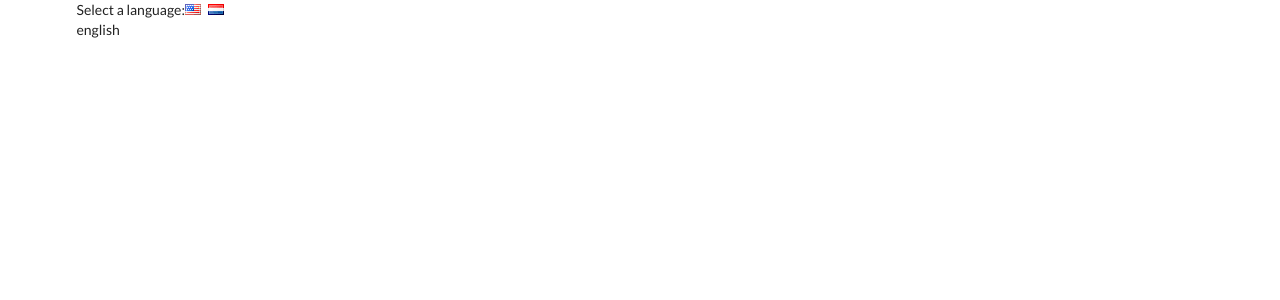
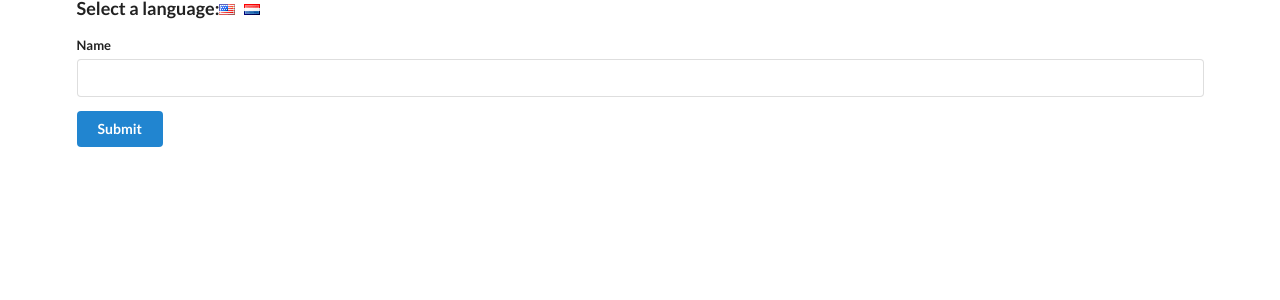
Before and after one commit to IulianStave/languageSwitch, a React (Create React App) app: page / in a window 1280 px wide. Shown: the top 300 px of the page. Built offline with nearby package versions, Linux system fonts and the light colour scheme.

Commit message:
Add form UserCreate

```diff
--- a/src/components/App.js
+++ b/src/components/App.js
@@ -1,4 +1,6 @@
 import React from "react";
+import UserCreate from "./UserCreate";
+
 
 class App extends React.Component {
   state = { language: "english" };
@@ -9,7 +11,7 @@
   render() {
     return (
       <div className="ui container">
-        <div>
+        <div className="ui header">
           Select a language:
           <i
             className="flag us"
@@ -20,7 +22,7 @@
             onClick={() => this.onLanguageChange("dutch")}
           />
         </div>
-        {this.state.language}
+        <UserCreate />
       </div>
     );
   }
--- /dev/null
+++ b/src/components/Button.js
@@ -0,0 +1,9 @@
+import React from "react";
+
+class Button extends React.Component {
+  render() {
+    return <button className="ui button primary">Submit</button>;
+  }
+}
+
+export default Button;
--- /dev/null
+++ b/src/components/Field.js
@@ -0,0 +1,13 @@
+import React from 'react';
+
+class Field extends React.Component {
+  render() {
+    return (
+      <div className="ui field">
+        <label>Name</label>
+        <input/>
+      </div>
+    )
+  }
+}
+export default Field;
--- /dev/null
+++ b/src/components/UserCreate.js
@@ -0,0 +1,14 @@
+import React from 'react';
+import Field from './Field';
+import Button from './Button';
+
+const UserCreate = () => {
+  return (
+    <div className="ui form">
+      <Field />
+      <Button />
+    </div>
+  );
+}
+
+export default UserCreate;
```
Also changed, not shown: 1 other file (tests, documents, lock files or other folders).
